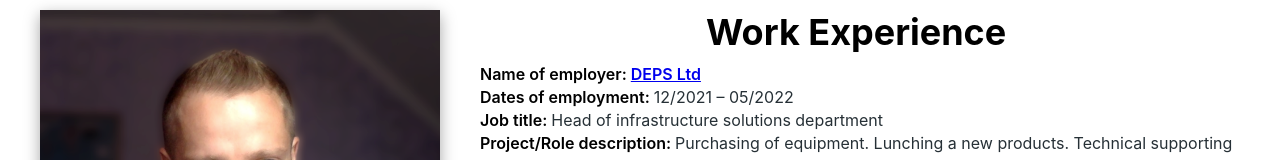
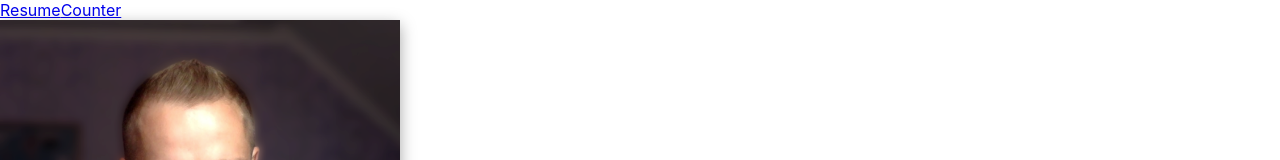
Before and after one commit to AnatoliyYakovenko/Laba-react-1, a React (Create React App) app: page / in a window 1280 px wide. Shown: the top 160 px of the page. Built offline with nearby package versions, Linux system fonts and the light colour scheme.

Commit message:
add routes

```diff
--- a/package.json
+++ b/package.json
@@ -14,6 +14,7 @@
     "nanoid": "^4.0.2",
     "react": "^18.2.0",
     "react-dom": "^18.2.0",
+    "react-router-dom": "^6.11.1",
     "react-scripts": "5.0.1",
     "web-vitals": "^2.1.4"
   },
--- a/src/App.js
+++ b/src/App.js
@@ -1,21 +1,22 @@
-import { ContactInfo } from "./components/ContactInfo";
-import { WorkExperience } from "./components/WorkExperience";
+import { Route, Routes, Link } from "react-router-dom";
 import "./App.css";
-import { Photo } from "./components/Photo";
-import myImage from "./assets/yakovenkoA.png";
 import { Counter } from "./components/Counter";
-
+import { Resume } from "./components/Resume";
 
 function App() {
   return (
-    <div className="App">
+    <div>
       <div>
-        <Photo src={myImage} />
-        <ContactInfo />
-      </div>
-      <div>
-        <WorkExperience />
-        <Counter />
+        <nav>
+          <Link to="/" end>
+            Resume
+          </Link>
+          <Link to="/counter">Counter</Link>
+        </nav>
+        <Routes>
+          <Route path="/" element={<Resume />} />
+          <Route path="/counter" element={<Counter />} />
+        </Routes>
       </div>
     </div>
   );
--- /dev/null
+++ b/src/components/Resume/Resume.jsx
@@ -0,0 +1,18 @@
+import { ContactInfo } from "../ContactInfo";
+import { WorkExperience } from "../WorkExperience";
+import { Photo } from "../Photo";
+import myImage from "../../assets/yakovenkoA.png";
+
+export function Resume() {
+  return (
+    <div className="resume">
+      <div>
+        <Photo src={myImage} />
+        <ContactInfo />
+      </div>
+      <div>
+        <WorkExperience />
+      </div>
+    </div>
+  );
+}
--- /dev/null
+++ b/src/components/Resume/Resume.module.css
@@ -0,0 +1,6 @@
+.resume {
+    max-width: 1200px;
+    margin: 10px auto;
+    display: flex;
+    gap: 20px;
+  }
--- /dev/null
+++ b/src/components/Resume/index.jsx
@@ -0,0 +1 @@
+export * from './Resume';
--- a/src/index.js
+++ b/src/index.js
@@ -1,13 +1,16 @@
-import React from 'react';
-import ReactDOM from 'react-dom/client';
-import './index.css';
-import App from './App';
-import reportWebVitals from './reportWebVitals';
+import React from "react";
+import ReactDOM from "react-dom/client";
+import "./index.css";
+import App from "./App";
+import reportWebVitals from "./reportWebVitals";
+import { BrowserRouter } from "react-router-dom";
 
-const root = ReactDOM.createRoot(document.getElementById('root'));
+const root = ReactDOM.createRoot(document.getElementById("root"));
 root.render(
   <React.StrictMode>
-    <App />
+    <BrowserRouter>
+      <App />
+    </BrowserRouter>
   </React.StrictMode>
 );
 
```
Also changed, not shown: 2 other files (tests, documents, lock files or other folders).
